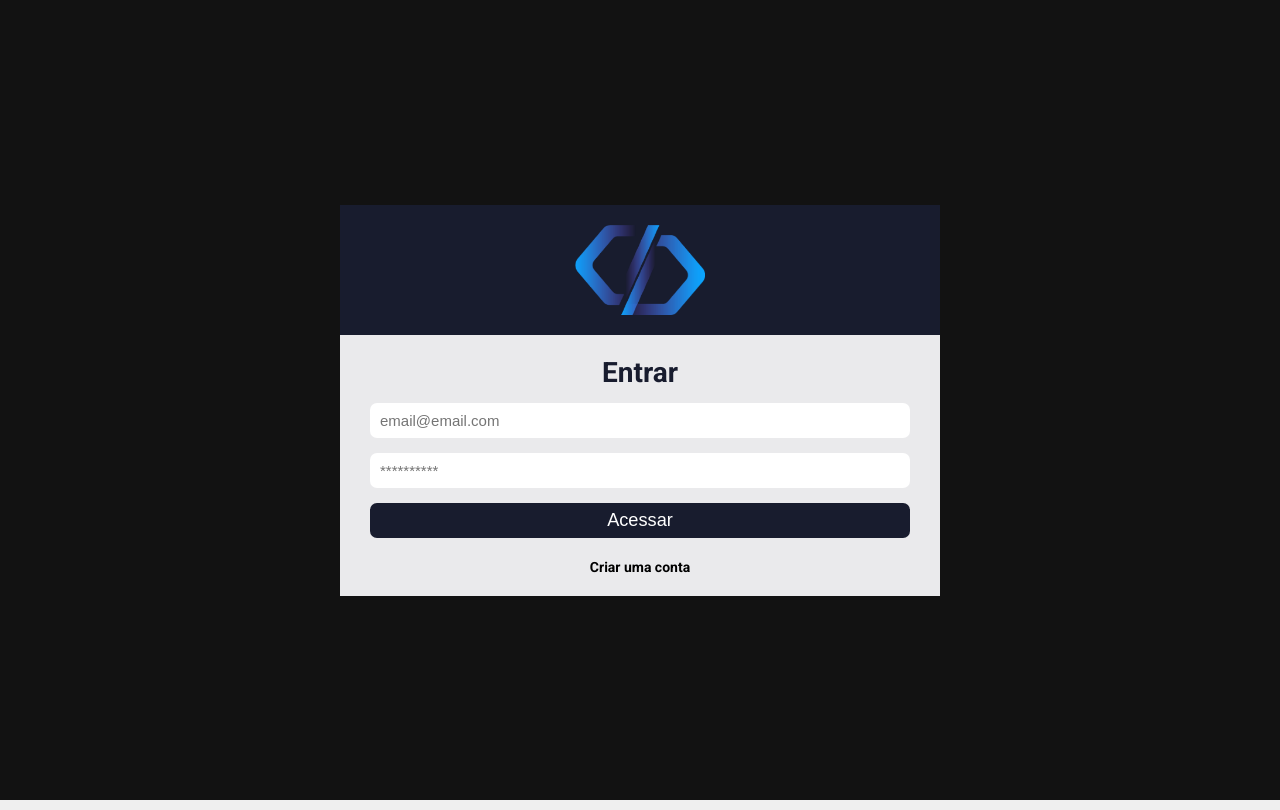
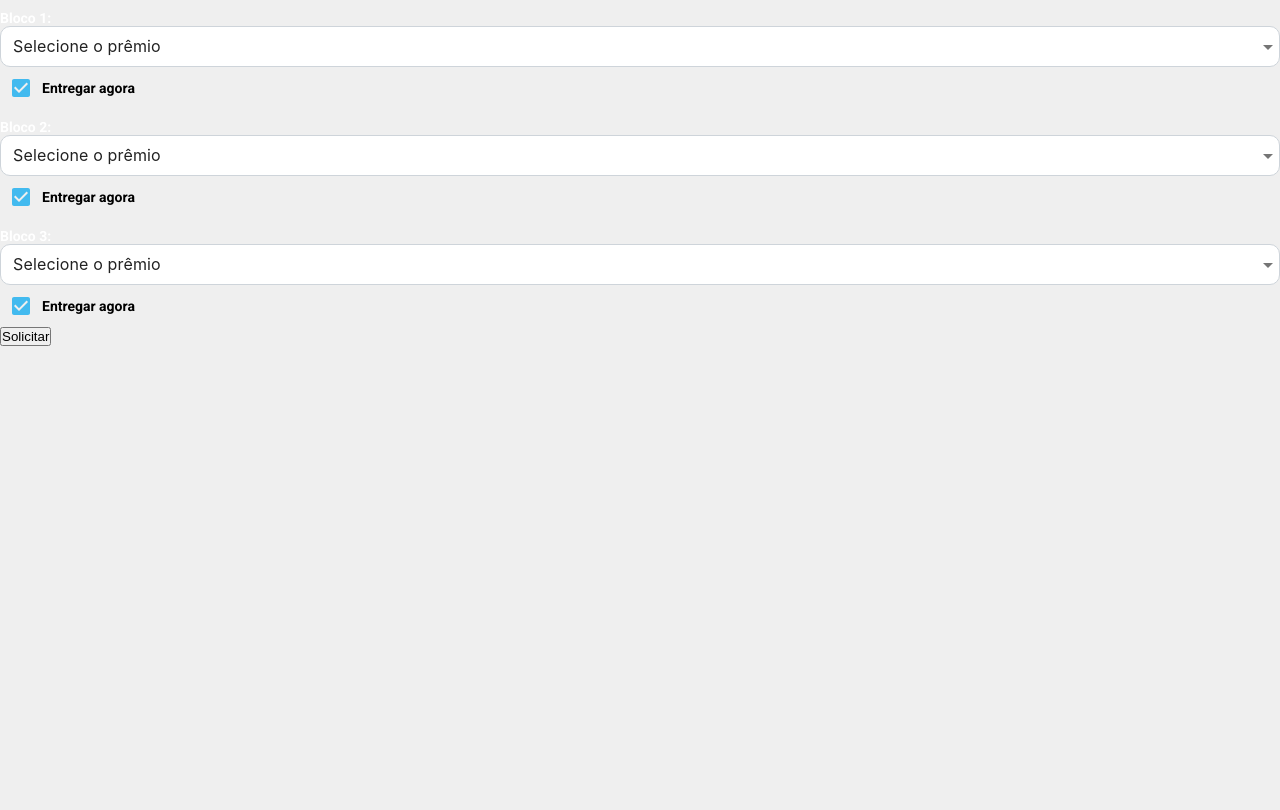
Before and after one commit to wesleygomess/Systema-web, a React (Create React App) app: page / in a window 1280 px wide. Built offline with nearby package versions, Linux system fonts and the light colour scheme.

Commit message:
Teste readme

```diff
--- a/package.json
+++ b/package.json
@@ -3,6 +3,7 @@
   "version": "0.1.0",
   "private": true,
   "dependencies": {
+    "@material-ui/core": "^4.11.4",
     "@testing-library/jest-dom": "^5.12.0",
     "@testing-library/react": "^11.2.6",
     "@testing-library/user-event": "^12.8.3",
--- a/src/App.js
+++ b/src/App.js
@@ -1,18 +1,129 @@
-import { BrowserRouter } from "react-router-dom";
-import { ToastContainer } from "react-toastify";
-import "react-toastify/dist/ReactToastify.css";
-import Routes from "./routes";
-import AuthProvider from "./contexts/auth";
+import React, { useState } from "react";
 
-function App() {
+import NativeSelect from "@material-ui/core/NativeSelect";
+import Checkbox from "@material-ui/core/Checkbox";
+import BootstrapInput from "./styleSelected";
+
+export default function App() {
+  const productList = [
+    {id: '111111111', promotion: {templatId: 'a1a1a1a1', title: 'PROD_01', id: '111111111'}},
+    {id: '222222222', promotion: {templatId: 'a2a2a2a2', title: 'PROD_02', id: '222222222'}},
+    {id: '333333333', promotion: {templatId: 'a3a3a3a3', title: 'PROD_03', id: '333333333 '}},
+  ];
+  const vouchers = ['', '', ''];
+
+  const [productsSelecteds, setProductsSelecteds] = useState([]);
+  const [copyProductsSelecteds, setCopyProductsSelecteds] = useState([]);
+
+  const [checked, setChecked] = useState([true, true, true]);
+
+  console.log('PRODUTO_SELECIONADO: ', productsSelecteds)
+
+  function handleSelectedPrize(productIndex, inputIndex) {
+    productsSelecteds[inputIndex] = productIndex === "" ? "" : productList[productIndex]
+
+    setProductsSelecteds([...productsSelecteds])
+    setCopyProductsSelecteds([...productsSelecteds])
+  }
+
+  function handleChecked(booleanValue, CheckedIndex) {
+    checked[CheckedIndex] = booleanValue
+    setChecked([...checked])
+
+    if(!booleanValue){
+      productsSelecteds[CheckedIndex] = ''
+      setProductsSelecteds([...productsSelecteds])
+    }else {
+      setProductsSelecteds([...copyProductsSelecteds]);
+    }
+  }
+
+  function enviar(){
+    const productsNames = []
+    const templatsIds = []
+    const storeId = []
+
+    const filteredProducts = productsSelecteds.filter(product => product !== '')
+
+    if(filteredProducts.length !== 0){
+      filteredProducts.forEach((product) => {
+        templatsIds.push(product.promotion.templatId)
+        productsNames.push(product.promotion.title)
+        storeId.push(product.promotion.id)
+      })
+
+      console.log('NOME DO PRODUTO: ', productsNames)
+      console.log('TEMPLATE_ID: ', templatsIds)
+      console.log('ID: ', storeId)
+    }
+  }
+
   return (
-    <AuthProvider>
-      <BrowserRouter>
-        <ToastContainer autoClose={3000} />
-        <Routes />
-      </BrowserRouter>
-    </AuthProvider>
+    <div className="container-give-prize">
+
+      <form
+        className="form-give-prize"
+      >
+            {vouchers.map((_, index) => {
+              return (
+                <div key={index}>
+                  <div
+                    style={{
+                      display: "flex",
+                      alignItems: "center",
+                      marginTop: "10px",
+                      width: "100%",
+                    }}
+                  >
+                    <span
+                      style={{
+                        color: "#fff",
+                        width: "max-content",
+                      }}
+                    >
+                      {`Bloco ${index + 1}:`}
+                    </span>
+                  </div>
+                  <div key={index} className="area-selected-give-prize">
+                    <NativeSelect
+                    disabled={!checked[index]}
+                      id="prize"
+                      onChange={(e) =>
+                        handleSelectedPrize(e.target.value, index)
+                      }
+                      input={<BootstrapInput />}
+                      style={{ width: "100%" }}
+                    >
+                      <option value={""}>Selecione o prêmio</option>
+                      {productList.length !== 0 &&
+                        productList.map((item, index) => {
+                          return (
+                            <option key={index} value={index}>
+                              {item.promotion.title}
+                            </option>
+                          );
+                        })}
+                    </NativeSelect>
+
+                    <div style={{ display: "flex", alignItems: "center" }}>
+                      <Checkbox
+                        checked={checked[index]}
+                        onChange={() => {
+                          handleChecked(!checked[index], index);
+                        }}
+                        inputProps={{ "aria-label": "primary checkbox" }}
+                        style={{ color: "#42baef" }}
+                      />
+                      <span className="checkbox-text-prize">
+                        Entregar agora
+                      </span>
+                    </div>
+                  </div>
+                </div>
+              );
+            })}
+            <button type='button' onClick={enviar}>Solicitar</button>
+      </form>
+    </div>
   );
 }
-
-export default App;
--- /dev/null
+++ b/src/styleSelected.js
@@ -0,0 +1,35 @@
+import InputBase from "@material-ui/core/InputBase";
+import { withStyles } from "@material-ui/core/styles";
+
+const BootstrapInput = withStyles((theme) => ({
+  input: {
+    borderRadius: 10,
+    position: "relative",
+    border: "1px solid #ced4da",
+    fontSize: 16,
+    padding: "10px 26px 10px 12px",
+    transition: theme.transitions.create(["border-color", "box-shadow"]),
+    // Use the system font instead of the default Roboto font.
+    fontFamily: [
+      "-apple-system",
+      "BlinkMacSystemFont",
+      '"Segoe UI"',
+      "Roboto",
+      '"Helvetica Neue"',
+      "Arial",
+      "sans-serif",
+      '"Apple Color Emoji"',
+      '"Segoe UI Emoji"',
+      '"Segoe UI Symbol"',
+    ].join(","),
+    "&:focus": {
+      borderRadius: 10,
+      borderColor: "#80bdff",
+      boxShadow: "0 0 0 0.2rem rgba(0,123,255,.25)",
+      backgroundColor: "#fff",
+    },
+    backgroundColor: "#fff",
+  },
+}))(InputBase);
+
+export default BootstrapInput;
```
Also changed, not shown: 2 other files (tests, documents, lock files or other folders).
